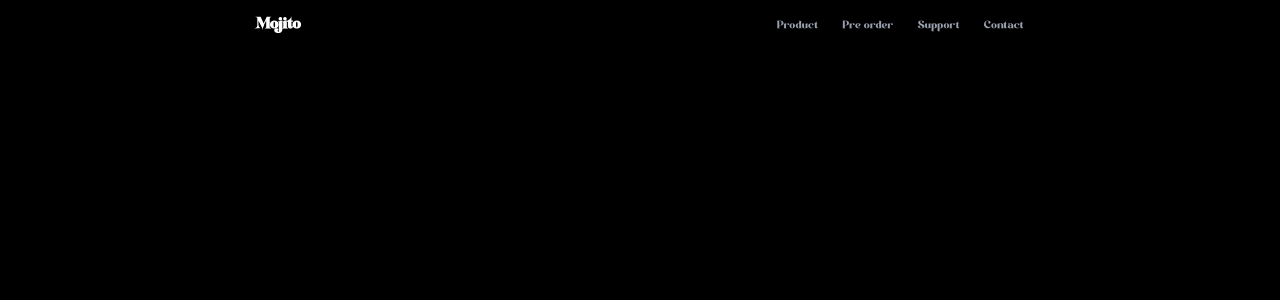
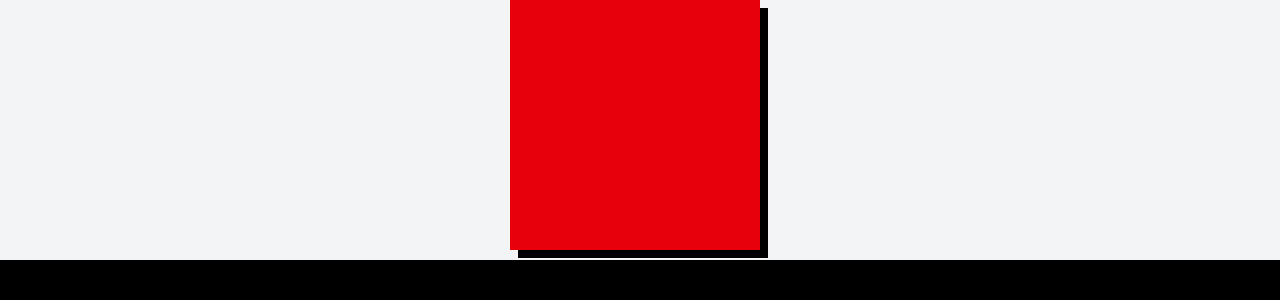
Before and after one commit to Meruem09/dexine, a Next.js app: page / in a window 1280 px wide. Shown: the top 300 px of the page. Built offline with nearby package versions, Linux system fonts and the light colour scheme; a web font is replaced by a local one.

Commit message:
made retro card component

```diff
--- a/src/app/page.tsx
+++ b/src/app/page.tsx
@@ -3,18 +3,19 @@ import { Container } from "../components/container";
 import Hero from "../components/hero";
 import Index from "../components/animation";
 import { Animate_curtain } from "../utils/animation";
-import Card from "../components/card/card";
+import Card from "../components/cards/card/card";
 import BallBox from "../components/animation/ball";
 import Fall from "../components/animation/path-svg/page";
 import Path from "../components/animation/path-svg/page";
 import FollowingEyes from "../components/animation/eye-follow";
 import Navbar from "../components/mojito/navbar";
+import RetroCard from "../components/cards/retro-card";
 export default function Home() {
 
 
   return (
     <main>
-      <Navbar/>
+      <RetroCard/>
     </main>
   );
 }
--- /dev/null
+++ b/src/components/cards/retro-card.tsx
@@ -0,0 +1,16 @@
+import React from 'react'
+
+export default function RetroCard() {
+  return (
+    <div className='flex justify-center items-center bg-gray-100'>
+        <div className='relative w-[260px] h-[260px]  bg-transparent'>
+            <div className='absolute w-[250px] h-[250px] bg-black top-2 left-2'>
+
+            </div>
+            <div className='absolute w-[250px] h-[250px] bg-red-600 top-0 left-0'>
+
+            </div>
+        </div>
+    </div>
+  )
+}
```
Also changed, not shown: src/components/cards/card/card.tsx (renamed from src/components/card/card.tsx).
